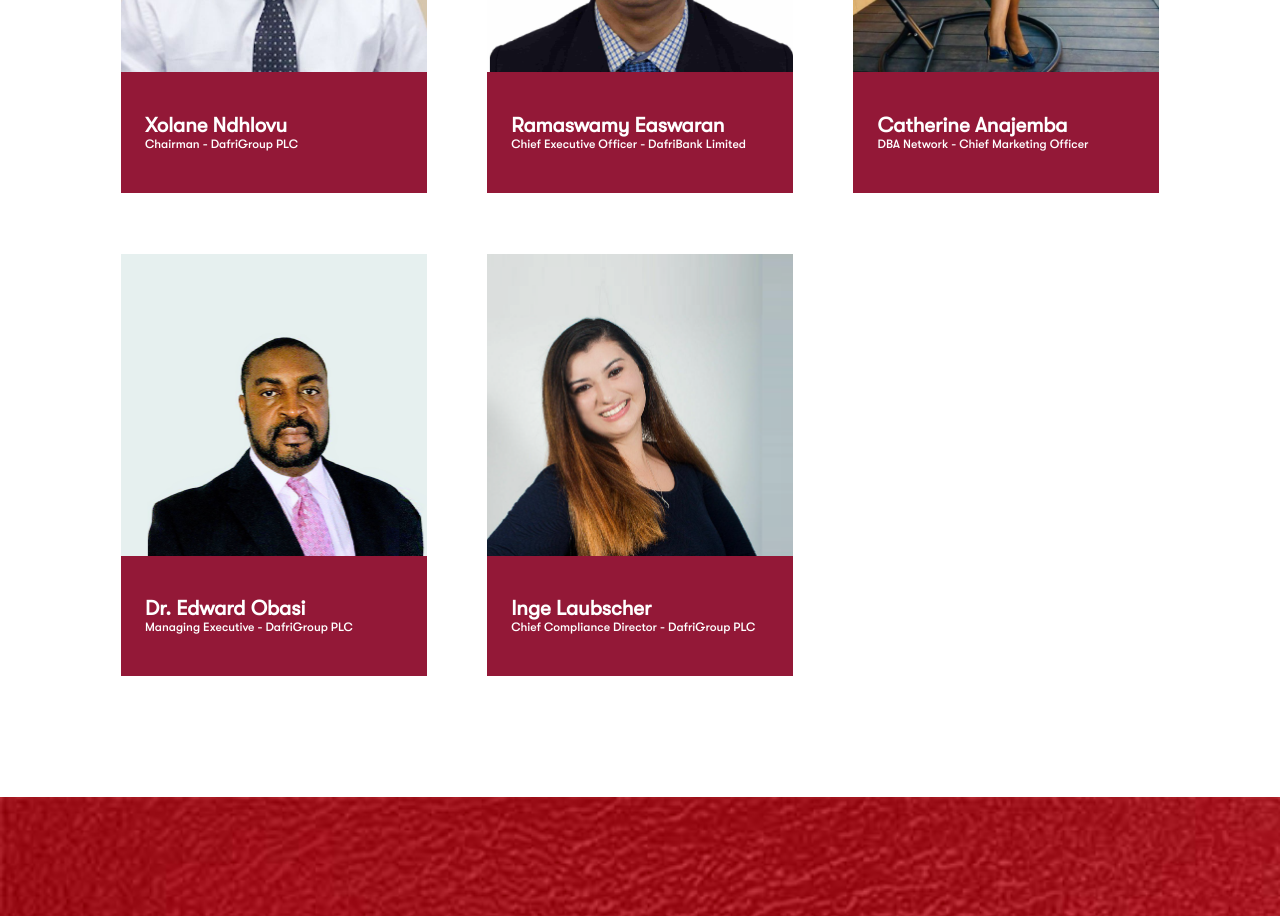
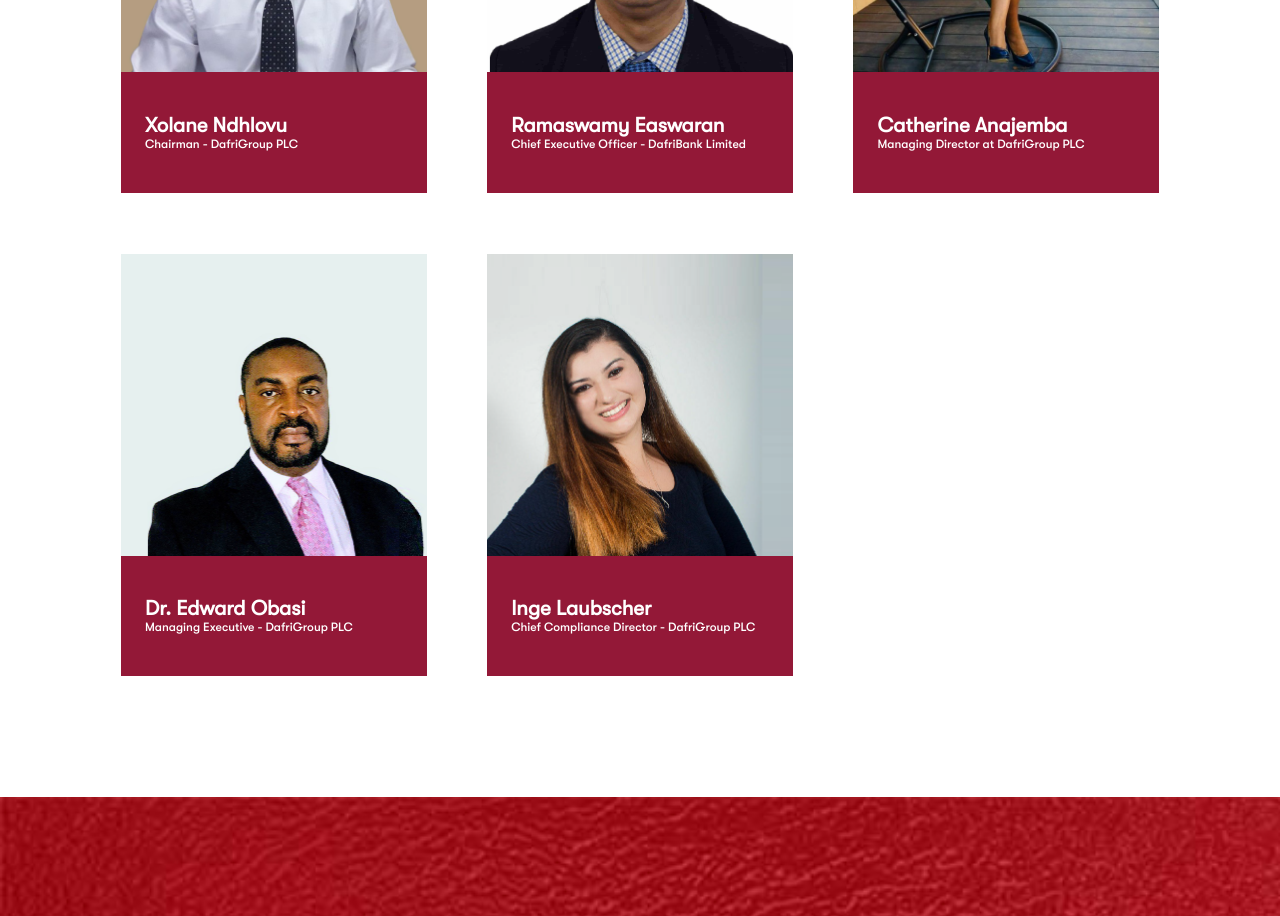
Before and after one commit to akimzzy/dafrigroup, a React (Create React App) app in the folder client/: page / in a window 1280 px wide. Shown: the part 3860-4776 px from the top of the page. Built offline with nearby package versions, Linux system fonts and the light colour scheme.

Commit message:
changed xolane's picture

```diff
--- a/client/src/components/Home/Home.js
+++ b/client/src/components/Home/Home.js
@@ -129,7 +129,7 @@
                             <div><img src={require("../../assets/leadership-image3.jpeg")} alt="chairman" /></div>
                             <div>
                                 <h4>Catherine Anajemba</h4>
-                                <span>DBA Network - Chief Marketing Officer</span>
+                                <span>Managing Director at DafriGroup PLC</span>
                             </div>
                         </li>
                     </Link>
```
Also changed, not shown: client/src/assets/leadership-image1.jpeg, client/src/leadership-image1.jpeg (added).
